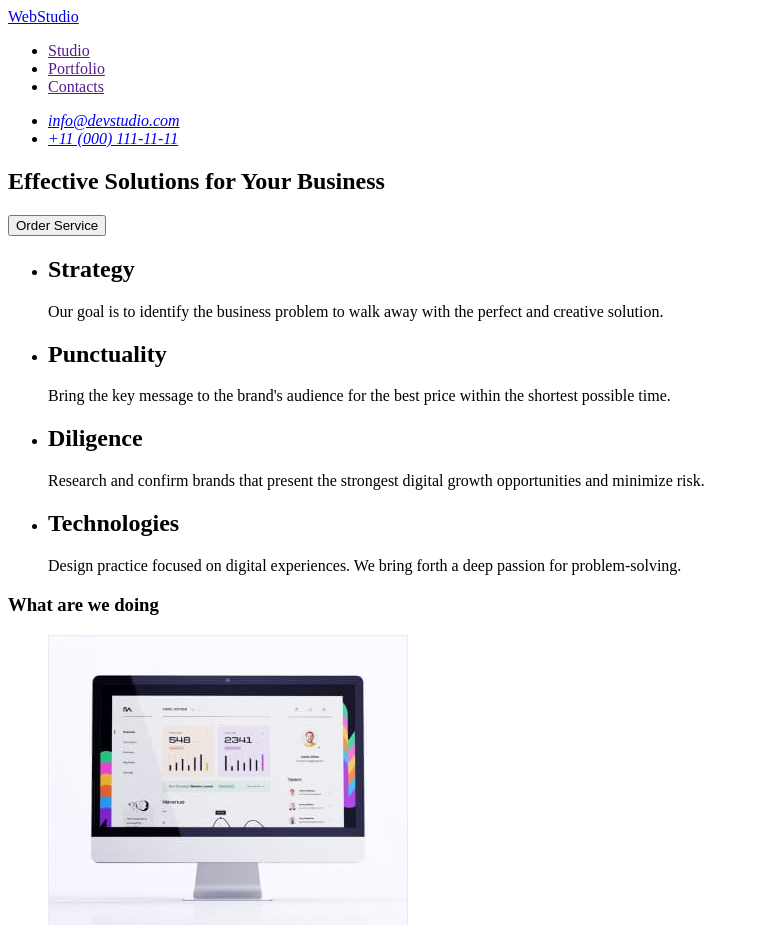
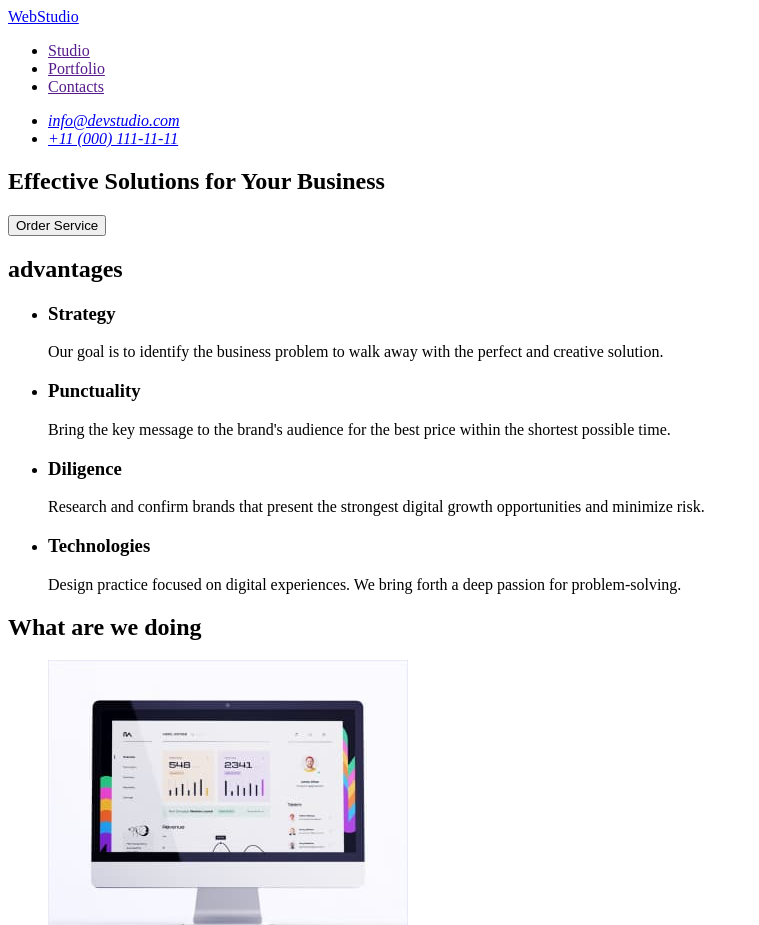
Before and after one commit to ChernyshYevgenii/goit-markup-hw-01, a plain HTML site: page index.html in a window 1280 px wide. Shown: the top 925 px of the page, without its empty margins (0-759 px from the left). Drawn offline with Linux system fonts and the light colour scheme.

Commit message:
Update index.html

```diff
--- a/index.html
+++ b/index.html
@@ -40,33 +40,35 @@
         <!--/Hero section-->
         <!-- About section-->
         <section>
+            <h2>advantages</h2>
+            <!-- прибрати-->
             <ul>
                 <li>
-                    <h2>Strategy</h2>
+                    <h3>Strategy</h3>
                     <p>Our goal is to identify the business problem to walk away with the perfect and creative solution.</p>
                 </li>
             </ul>
             <ul>
                 <li>
-                    <h2>Punctuality</h2>
+                    <h3>Punctuality</h3>
                     <p>Bring the key message to the brand's audience for the best price within the shortest possible time.</p>
                 </li>
             </ul>
             <ul>
                 <li>
-                    <h2>Diligence</h2>
+                    <h3>Diligence</h3>
                     <p>Research and confirm brands that present the strongest digital growth opportunities and minimize risk.</p>
                 </li>
             </ul>
             <ul>
                 <li>
-                    <h2>Technologies</h2>
+                    <h3>Technologies</h3>
                     <p>Design practice focused on digital experiences. We bring forth a deep passion for problem-solving.</p>
                 </li>
             </ul>
         </section>
         <section>
-            <h3>What are we doing</h3>
+            <h2>What are we doing</h2>
             <ul>
                 <li><img src="./img/img1.jpg" alt="work1" width="360" height="300"></li>
                 <li><img src="./img/img2.jpg" alt="work2" width="360" height="300"></li>
@@ -74,7 +76,7 @@
             </ul>
         </section>
         <section>
-            <h3>Our Team</h3>
+            <h2>Our Team</h2>
             <ul>
                 <li><img src="./img/team1.jpg" alt="team1" width="264" height="380"></li>
                 <li><img src="./img/team2.jpg" alt="team2" width="264" height="380"></li>
```
